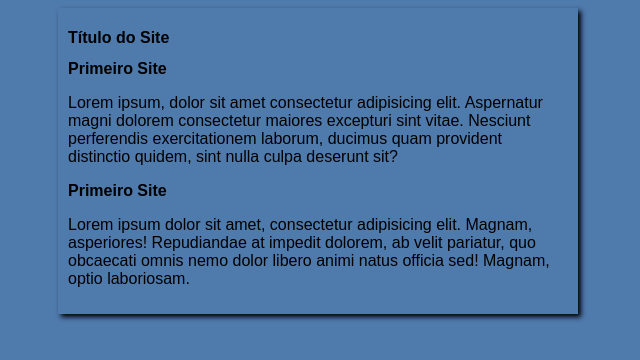
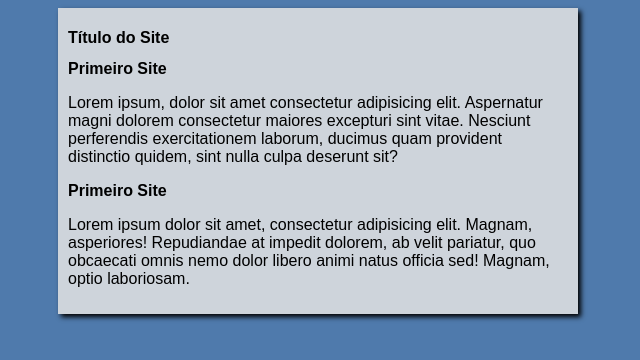
Before and after one commit to VictorQMm/Projeto-Site, a plain HTML site: page index.html in a window 1280 px wide. Shown: the whole page, without its empty margins (322-962 px from the left). Drawn offline with Linux system fonts and the light colour scheme.

Commit message:
Mudança de cor

```diff
--- a/estilos/style.css
+++ b/estilos/style.css
@@ -9,7 +9,7 @@ body {
 }
 
 main {
-    background-color: rgb(79, 122, 172);
+    background-color: rgb(206, 212, 219);
         width: 500px;
         margin: auto;
         padding: 10px;
```
